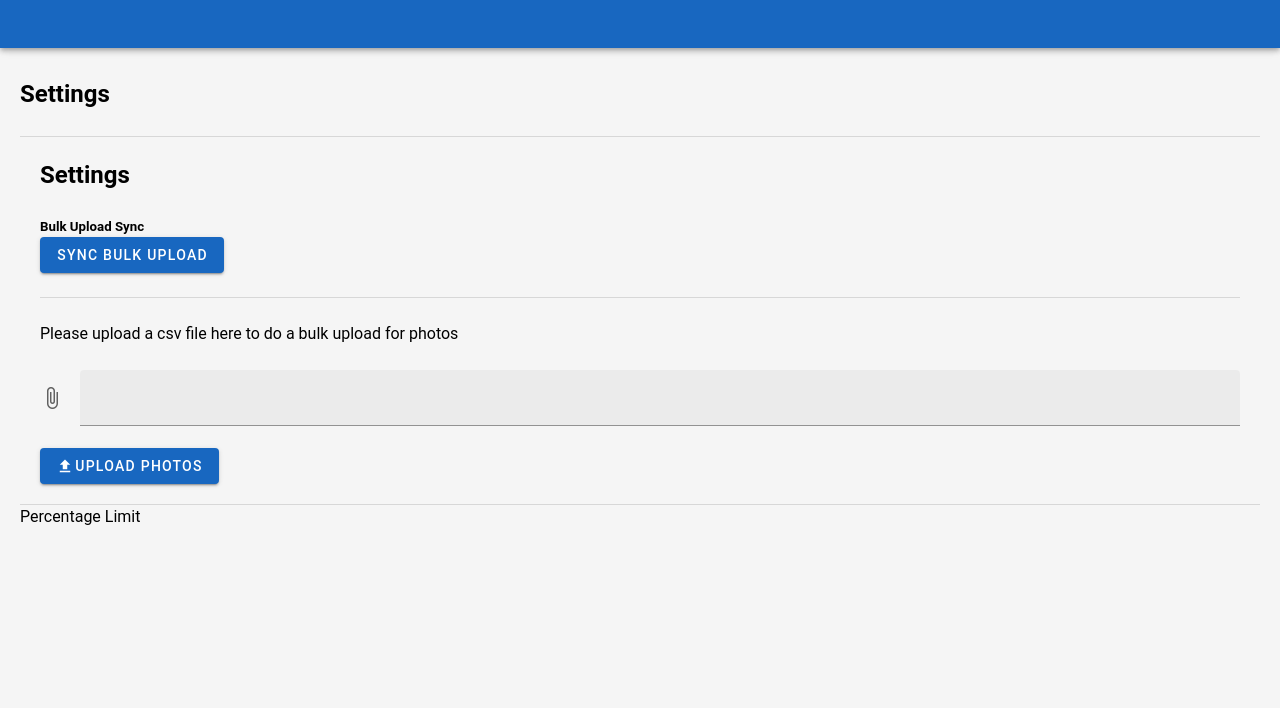
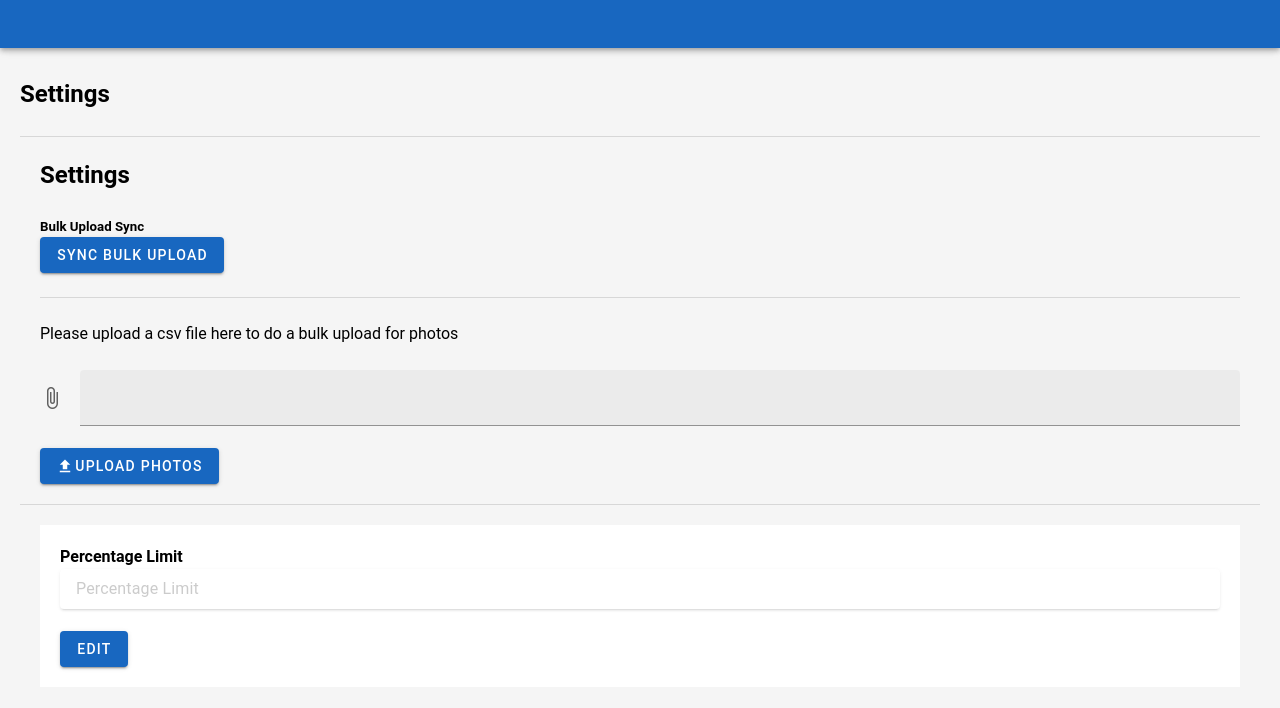
Before and after one commit to re3lSmier1/bmullui, a Vue app: page /settings in a window 1280 px wide. Shown: the top 708 px of the page. Built offline with nearby package versions, Linux system fonts and the light colour scheme; no server answers; some icons are missing.

Commit message:
update 2

```diff
--- a/src/components/CurrentOrder/AddItemDiscountModal.vue
+++ b/src/components/CurrentOrder/AddItemDiscountModal.vue
@@ -6,6 +6,7 @@ import {useForm} from "vee-validate";
 import {useOrderStore} from "@/stores/OrderStore";
 import {mdiPlus} from "@mdi/js";
 import SvgIcon from "@jamescoyle/vue-icon";
+import FormSelect from "@/components/form/FormSelect.vue";
 const loading = ref(false)
 const  dialog = ref(false)
 const orderStore = useOrderStore()
@@ -68,6 +69,9 @@ onMounted(() => {
       <v-divider></v-divider>
       <v-card-text >
         <FormText   label="Discount Amount" name="Discount" type="number" />
+        <FormSelect :items="['Percentage', 'Amount']" name="discountType" label="Discount Type" />
+        <FormText   label="Username" name="username" type="text" />
+        <FormText   label="Password" name="Password" type="password" />
         <div class="pb-5">
           <v-btn block theme="blue" variant="elevated" color="blue" @click="submit"
                  :loading="loading"
--- /dev/null
+++ b/src/components/Settings/PercentageLimit.vue
@@ -0,0 +1,25 @@
+<script setup>
+
+import FormText from "@/components/form/FormText.vue";
+import {ref} from "vue";
+
+const disabled = ref(true)
+</script>
+
+<template>
+  <div class="pa-5" style="background-color: white">
+    <h4>Percentage Limit</h4>
+    <FormText label="Percentage Limit" name="PercentageLimit" :disabled="disabled" />
+
+    <v-row>
+      <v-col cols="12" md="6">
+        <v-btn color="primary mr-2" @click="disabled = !disabled">Edit</v-btn>
+        <v-btn color="success" v-if="!disabled">Update</v-btn>
+      </v-col>
+    </v-row>
+  </div>
+</template>
+
+<style scoped>
+
+</style>
--- a/src/components/StaffUsers/CreateUser.vue
+++ b/src/components/StaffUsers/CreateUser.vue
@@ -66,8 +66,15 @@
              <FormText   label="PhoneNumberOne" name="PhoneNumberOne"/>
            </v-col>
          </v-row>
+         <v-row>
+           <v-col cols="12" md="6">
+             <FormText   label="TaxRegistrationNumber" name="TaxRegistrationNumber"/>
+           </v-col>
+           <v-col cols="12" md="6">
+             <FormText   label="User Pin" name="Pin"/>
+           </v-col>
+         </v-row>
 
-         <FormText   label="TaxRegistrationNumber" name="TaxRegistrationNumber"/>
 
          <div class="pb-5">
            <v-btn block theme="blue" variant="elevated" color="blue" @click="submit"
--- a/src/views/Settings.vue
+++ b/src/views/Settings.vue
@@ -7,6 +7,7 @@ const loading1 = ref(false)
 import {ref} from "vue";
 import {useForm} from "vee-validate";
 import BackAppBar from "@/components/BackAppBar.vue";
+import PercentageLimit from "@/components/Settings/PercentageLimit.vue";
 function PhotoSync(){
   console.log(file.value.files[0])
   let fd = new FormData()
@@ -70,7 +71,9 @@ function UploadBulk(){
       </v-btn>
     </div>
     <v-divider />
-    Percentage Limit
+    <div class="pa-5">
+      <PercentageLimit />
+    </div>
   </div>
 </template>
 
```
